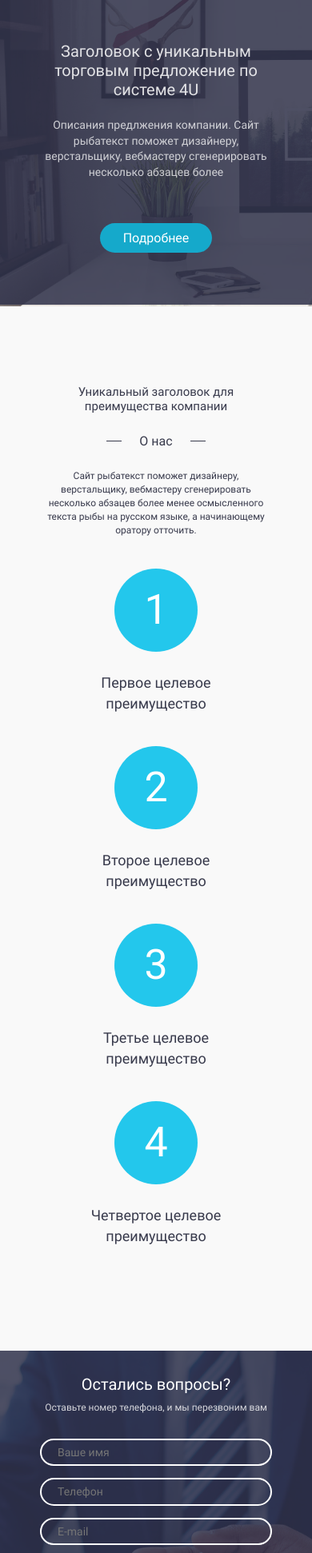
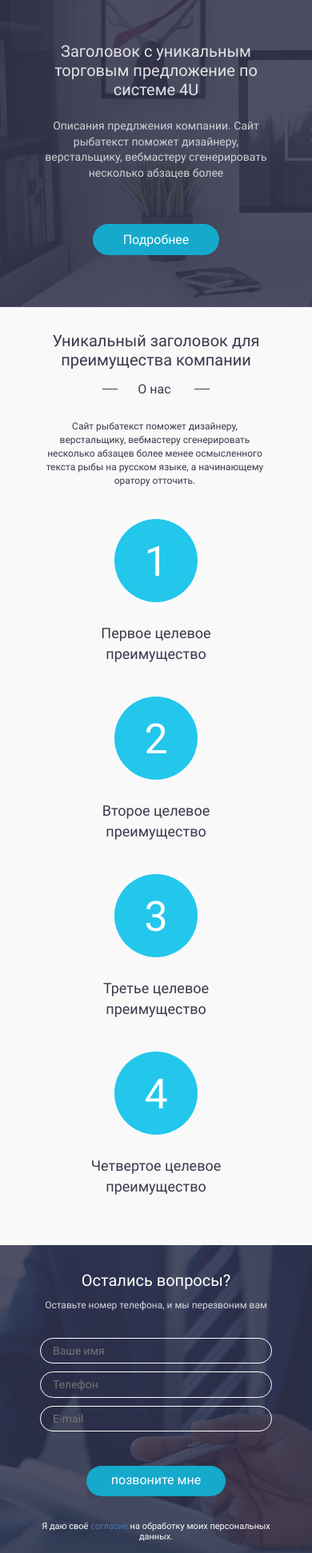
Before and after one commit to Nebazzz/homework, a plain HTML site: page index.html in a window 390 px wide. Shown: the part 58-2000 px from the top of the page at 80% size. Drawn offline with Linux system fonts and the light colour scheme; a web font is replaced by a local one.

Commit message:
pixel perfect done

```diff
--- a/css/advantages.css
+++ b/css/advantages.css
@@ -12,7 +12,7 @@
 
 .advantages__title {
   display: block;
-  margin: 0 auto 25px;
+  margin: 0 auto 24px;
   font-weight: 700;
   font-size: 35px;
   color: var(--main-color);
@@ -23,7 +23,7 @@
   display: flex;
   align-items: center;
   position: relative;
-  margin: 0 0 35px;
+  margin: 0 0 34px;
   font-weight: 500;
   font-size: 22px;
   color: var(--main-color);
@@ -52,7 +52,7 @@
 .advantages__text {
   display: block;
   max-width: 724px;
-  margin-bottom: 50px;
+  margin-bottom: 58px;
   color: var(--main-color);
   line-height: 140.6%;
   font-size: 18px;
@@ -65,7 +65,7 @@
   display: flex;
   justify-content: space-between;
   align-self: center;
-  gap: 50px;
+  gap: 51px;
   counter-reset: count 0;
 }
 
@@ -73,7 +73,7 @@
   position: relative;
   display: flex;
   flex-direction: column;
-  gap: 16px;
+  gap: 14px;
   width: 195px;
   height: 195px;
 }
@@ -85,8 +85,7 @@
   counter-increment: count;
   font-size: 57px;
   font-weight: 500;
-  line-height: 1;
-  transform: translateY(50%);
+  transform: translateY(45%);
 }
 
 .advantages__items-ring {
@@ -115,25 +114,28 @@
   }
 
   .advantages__subtitle {
-    margin: 0 0 33px;
+    margin: 0 0 31px;
     font-size: 20px;
+    padding-right: 4px;
   }
 
   .advantages__subtitle::before {
     width: 40px;
     height: 2px;
-    left: 77px;
+    left: 74px;
   }
 
   .advantages__subtitle::after {
     width: 40px;
     height: 2px;
-    right: 77px;
+    right: 76px;
   }
 
   .advantages__text {
     max-width: 666px;
     font-size: 16px;
+    padding-right: 3px;
+    margin-bottom: 60px;
   }
 
   .advantages__list {
@@ -146,6 +148,10 @@
     height: 182px;
   }
 
+  .advantages__items::after {
+    transform: translateY(27%);
+  }
+
   .advantages__items-ring {
     width: 104px;
     height: 104px;
@@ -153,6 +159,7 @@
 
   .advantages__items-text {
     font-size: 18px;
+    letter-spacing: 0.5px;
   }
 }
 
@@ -163,6 +170,10 @@
 }
 
 @media (max-width: 742px) {
+  .advantages {
+    padding: 30px 0 60px;
+  }
+
   .advantages__list {
     flex-direction: column;
     align-items: center;
@@ -177,6 +188,7 @@
 
   .advantages__items::after {
     font-size: 52px;
+    transform: translateY(37%);
   }
 
   .advantages__items-ring {
@@ -186,35 +198,38 @@
 
   .advantages__items-text {
     font-size: 18px;
+    letter-spacing: normal;
   }
 }
 
 @media (max-width: 660px) {
   .advantages__container {
     max-width: 320px;
-    padding: 30px 15px 60px;
+    padding: 0 15px;
   }
 
   .advantages__title {
     margin: 0 auto 25px;
-    font-size: 15px;
+    font-size: 20px;
+    font-weight: 400;
+    margin-bottom: 15px;
   }
 
   .advantages__subtitle {
-    margin: 0 0 26px;
+    margin: 0 0 29px;
     font-size: 16px;
   }
 
   .advantages__subtitle::before {
     width: 19px;
     height: 1px;
-    left: 64px;
+    left: 71px;
   }
 
   .advantages__subtitle::after {
     width: 19px;
     height: 1px;
-    right: 64px;
+    right: 71px;
   }
 
   .advantages__text {
--- a/css/footer.css
+++ b/css/footer.css
@@ -27,6 +27,7 @@
   font-weight: 500;
   width: 171px;
   height: 17px;
+  letter-spacing: 0.4px;
 }
 
 .author {
@@ -38,14 +39,23 @@
 }
 
 @media (max-width: 1200px) {
+  .navigation-footer {
+    padding: 39px 0;
+}
+
   .navigation-tm {
     height: 31px;
   }
+
+  .navigation-author {
+    width: 192px;
+
+}
 }
 
 @media (max-width: 742px) {
   .footer{
-    padding: 25px 0 0;
+    padding: 23px 0 0;
   }
 
   .navigation-footer {
--- a/css/header.css
+++ b/css/header.css
@@ -66,10 +66,7 @@
   background-color: rgba(47,50,75,0.85);
 }
 
-.description__container {
-  max-width: 1600px;
-  padding: 0 200px;
-  margin: 0 auto;
+.description__content {
   display: flex;
   flex-direction: column;
   align-items: center;
@@ -119,6 +116,7 @@
   width: 60px;
   height: 60px;
   font-size: 22px;
+  padding-bottom: 5px;
 }
 
 .navigation-mobile {
@@ -126,7 +124,7 @@
 }
 
 .navigation-phone {
-  gap: 4px;
+  gap: 1px;
   width: 186px;
   height: 49px;
 }
@@ -137,7 +135,7 @@
 }
 
 .navigation-phone-text {
-  height: 18px;
+  height: 22px;
   font-size: 13px;
 }
 
@@ -147,11 +145,6 @@
 
 .description {
   padding: 70px 0;
-}
-
-.description__container {
-  max-width: 1024px;
-  padding: 0 30px;
 }
 
 .description-title {
@@ -167,7 +160,7 @@
   max-width: 754px;
   font-size: 18px;
   text-align: center;
-  margin-bottom: 60.43px;
+  margin-bottom: 54.43px;
   opacity: 0.75;
 }
 }
@@ -185,9 +178,8 @@
 
   .navigation-mobile {
     display: flex;
-    width: 24px;
-    height: 24px;
-    background-color: #555A7B;
+    width: 23px;
+    height: 15px;
     border-radius: 50%;
     justify-content: center;
     align-items: center;
@@ -206,14 +198,9 @@
     padding: 65px 0;
   }
 
-  .description__container {
-    max-width: 1024px;
-    padding: 0 15px;
-  }
-
   .description-title {
     max-width: 290px;
-    margin: 0 0 23px;
+    margin: 0 0 24px;
     font-size: 20px;
   }
 
@@ -228,7 +215,7 @@
   }
 
   .description-button {
-    padding: 9px 29px;
+    padding: 10px 38px;
   }
 
   .description-button-text {
--- a/css/promo.css
+++ b/css/promo.css
@@ -29,6 +29,7 @@
   font-size: 35px;
   font-weight: 700;
   margin-bottom: 17px;
+  padding-right: 25px;
 }
 
 .promo__form {
@@ -42,24 +43,24 @@
   font-size: 22px;
   font-weight: 500;
   opacity: 0.8;
-  margin-bottom: 50px;
+  margin-bottom: 47px;
 }
 
 .promo__form-block {
   display: flex;
   flex-direction: column;
   align-items: center;
-  gap: 21px;
-  margin-bottom: 50px;
+  gap: 18px;
+  margin-bottom: 49px;
 }
 
 .promo__form-fieldset {
   display: flex;
   width: 423px;
   font-size: 22px;
-  border: 2px solid var(--main-color);
+  border: 1px solid var(--main-color);
   border-radius: 50px;
-  padding: 9px 26px;
+  padding: 9px 23px;
 }
 
 .promo__form-input {
@@ -74,11 +75,15 @@
   justify-content: center;
   align-items: center;
   width: 218px;
-  height: 48px;
+  height: 46px;
   color: var(--main-color);
   background-color: var(--style-color);
   border-radius: 50px;
   cursor: pointer;
+}
+
+.promo__agree {
+  padding-top: 1px;
 }
 
 .promo__agree-link {
@@ -97,18 +102,24 @@
   .promo__title {
     font-size: 32px;
     margin-bottom: 16px;
+    padding: 0px 8px 0 0;
+  }
+
+  .promo__form {
+    margin-bottom: 29px;
   }
 
   .promo__form-legend {
     font-size: 20px;
+    padding: 0px 0 0 16px;
   }
 
   .promo__form-block {
-    gap: 20px;
+    gap: 16px;
   }
 
   .promo__form-fieldset {
-    width: 377px;
+    width: 386px;
     font-size: 20px;
     padding: 8px 23px;
   }
@@ -131,6 +142,7 @@
   .promo__title {
     font-size: 20px;
     margin-bottom: 10px;
+    padding: 2px 0;
   }
 
   .promo__form {
@@ -139,23 +151,25 @@
 
   .promo__form-legend {
     font-size: 12px;
-    margin-bottom: 32px;
+    margin-bottom: 34px;
+    padding: 0;
   }
 
   .promo__form-block {
-    gap: 15px;
-    margin-bottom: 45px;
+    gap: 10px;
+    margin-bottom: 43px;
   }
 
   .promo__form-fieldset {
     width: 290px;
     font-size: 14px;
-    padding: 6px 18px;
+    padding: 6px 13px;
   }
 
   .promo__form-button {
     width: 174px;
     height: 38px;
+    font-size: 16px;
   }
 
   .promo__agree {
--- a/index.html
+++ b/index.html
@@ -28,12 +28,14 @@
   <main>
     <div class="background-top"></div>
     <section class="description">
-      <div class="description__container">
-        <h1 class="description-title">Заголовок c уникальным торговым предложение по системе 4U</h1>
-          <p class="description-text">Описания предлжения компании. Сайт рыбатекст поможет дизайнеру, верстальщику, вебмастеру сгенерировать несколько абзацев более <span class="description-text-full">менее осмысленного текста рыбы на русском языке, а начинающему.</span></p>
-          <a href="#advantage" class="description-button">
-            <span class="description-button-text">Подробнее</span>
-          </a>
+      <div class="container">
+        <div class="description__content">
+          <h1 class="description-title">Заголовок c уникальным торговым предложение по системе 4U</h1>
+            <p class="description-text">Описания предлжения компании. Сайт рыбатекст поможет дизайнеру, верстальщику, вебмастеру сгенерировать несколько абзацев более <span class="description-text-full">менее осмысленного текста рыбы на русском языке, а начинающему.</span></p>
+            <a href="#advantage" class="description-button">
+              <span class="description-button-text">Подробнее</span>
+            </a>
+        </div>
       </div>
     </section>
     <section class="advantages">
@@ -89,7 +91,7 @@
                 <input type="email" class="promo__form-input" placeholder="E-mail">
               </fieldset>
             </div>
-            <button type="submit" class="promo__form-button">Позвоните мне
+            <button type="submit" class="promo__form-button">позвоните мне
             </button>
           </form>
           <p class="promo__agree">Я даю своё <a href="#" class="promo__agree-link">согласие</a> на обработку моих персональных данных.
@@ -102,9 +104,7 @@
     <div class="container">
       <div class="navigation navigation-footer">
         <div class="navigation-company">
-          <div class="navigation-logo">
             <div class="navigation-logo">Logo</div>
-          </div>
           <div class="navigation-tm">
             <p class="navigation-tm-company">© 2022 XXXcompany.</p>
             <p class="navigation-tm-rights">Все права защищены.</p>
@@ -119,7 +119,7 @@
       </div>
     </div>
     <div class="author">
-      <p class="author__text">Сделано Ивановым Иваном
+      <p class="author__text">Сделано в Ивановым Иваном
       </p>
     </div>
   </footer>
```
